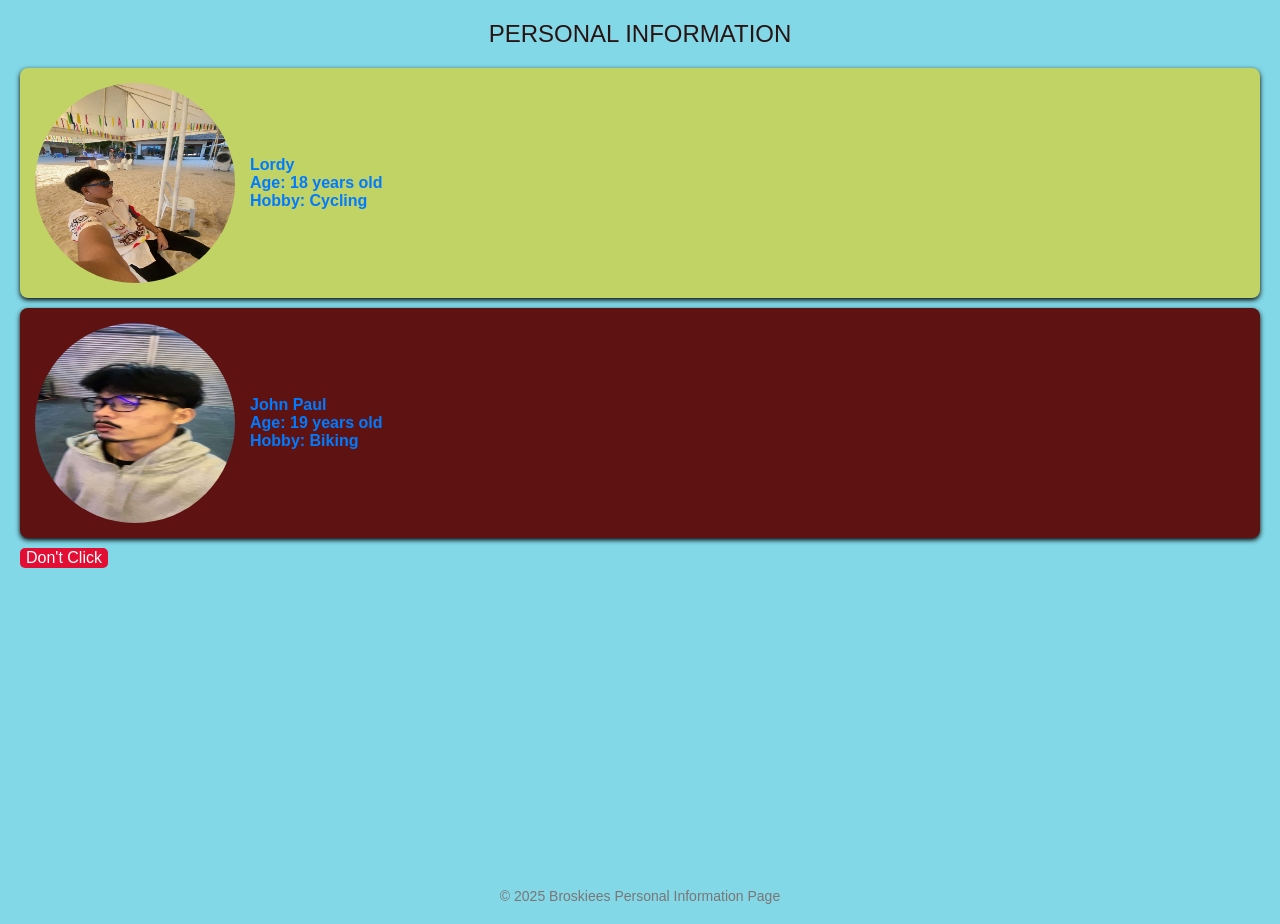
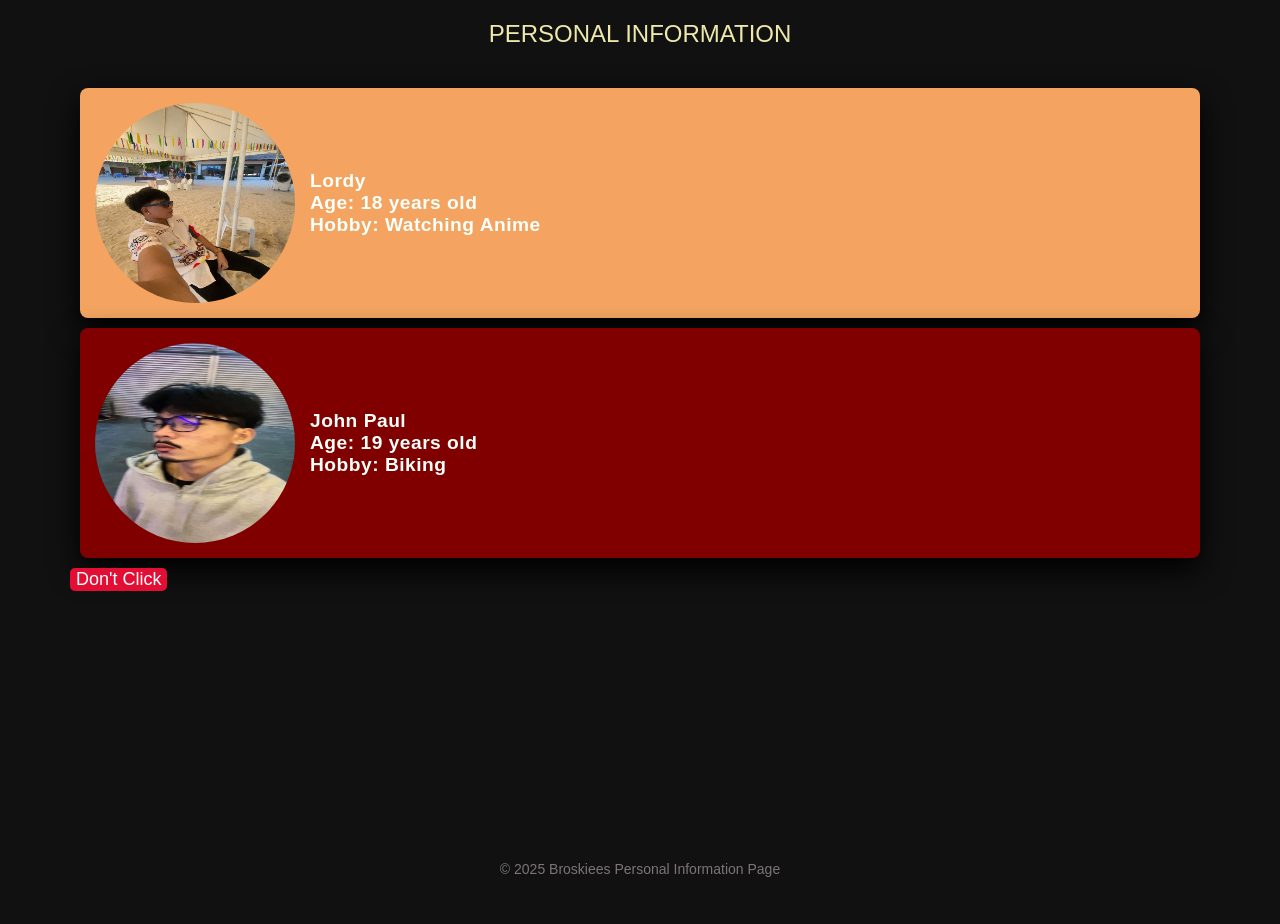
Before and after one commit to Ruther7/First-Project, a plain HTML site: page Broskiees/index.html in a window 1280 px wide. After the commit the page ends 897 px from the top, so only its background shows below. Drawn offline with Linux system fonts and the light colour scheme.

Commit message:
Minor Changes

```diff
--- a/Broskiees/index.html
+++ b/Broskiees/index.html
@@ -11,12 +11,12 @@
   <main>
     <section class="section-one">
       <img src="lordy.jpg" height="200" width="200" class="image1" alt="Lordy Cabije">
-      <p><a>Lordy</a><br><a>Age: 18 years old<br>Hobby: Cycling</a></p>
+      <p><a>Lordy</a><br>Age: 18 years old<br>Hobby: Watching Anime</p>
   </section>
 
   <section class="section-two">
       <img src="mfjpd.jpg" height="200" width="200" class="image2" alt="John Paul">
-      <p><a>John Paul</a><br><a>Age: 19 years old</a><br><a>Hobby: Biking</a></p>
+      <p><a>John Paul</a><br>Age: 19 years old<br>Hobby: Biking</p>
   </section>
   <a href="https://www.youtube.com/watch?v=xvFZjo5PgG0">
     <button>Don't Click</button>
--- a/Broskiees/style.css
+++ b/Broskiees/style.css
@@ -1,6 +1,6 @@
 body {
     font-family: Arial, sans-serif;
-    background-color: #82d8e7;
+    background-color: #111;
     margin: 0;
     padding: 20px;
 }
@@ -8,51 +8,52 @@ body {
 header {
     text-align: center;
     font-size: 24px;
-    margin-bottom: 20px;
-    color: #291414;
+    margin-bottom: -20px;
+    color: #EEE8AA;
 }
 main {
-    padding: 0px;
+    padding: 50px;
 }
 .section-one {
-    background: rgb(194, 211, 101);
+    background: #F4A460;
     border-radius: 8px;
     padding: 15px;
-    margin: 10px 0;
-    box-shadow: 0 2px 5px;
+    margin: 10px;
+    box-shadow: 0 12px 30px;
     display: flex;
-    align-items: center;
+    align-items: center ;
 }
 .section-two {
-    background: rgb(94, 18, 18);
+    background: #800000;
     border-radius: 8px;
     padding: 15px;
-    margin: 10px 0;
-    box-shadow: 0 2px 5px;
+    margin: 10px;
+    box-shadow: 0 12px 30px;
     display: flex;
     align-items: center;
 }
 img {
-    border-radius: 50%;
+    border-radius: 100px;
     margin-right: 15px;
 }
 
-a {
-    text-decoration: none;
-    color: #007BFF;
+p {
+    letter-spacing: .5px;
+    color: #F5FFFA;
     font-weight: bold;
+    font-size: larger;
 }
 
 footer {
     text-align: center;
-    margin-top: 320px;
+    margin-top: 220px;
     font-size: 14px;
     color: #7c7575;
 }
 button {
     background-color: #e20e34;
     color: #ffffff;
-    font-size: 16px;
+    font-size: 18px;
     border: none;
     border-radius: 5px;
     cursor: pointer;
```
